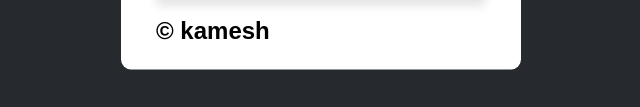
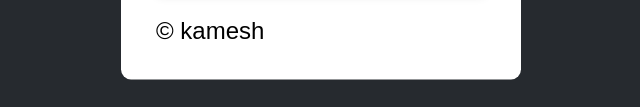
Before and after one commit to kameshdev/Create-your-own-QR-code, a plain HTML site: page index.html in a window 1280 px wide. Shown: the part 468-575 px from the top of the page, without its empty margins (319-959 px from the left). Drawn offline with Linux system fonts and the light colour scheme.

Commit message:
Update style.css

```diff
--- a/style.css
+++ b/style.css
@@ -46,6 +46,11 @@ body{
 	margin: 20px 0;
 	font-weight: 500;
 }
+.container h2{
+	font-sizing:12px;
+	font-weight:200;
+	margin:10px auto;
+}
 #imgBox{
 	width: 200px;
 	border-radius: 5px;
```
